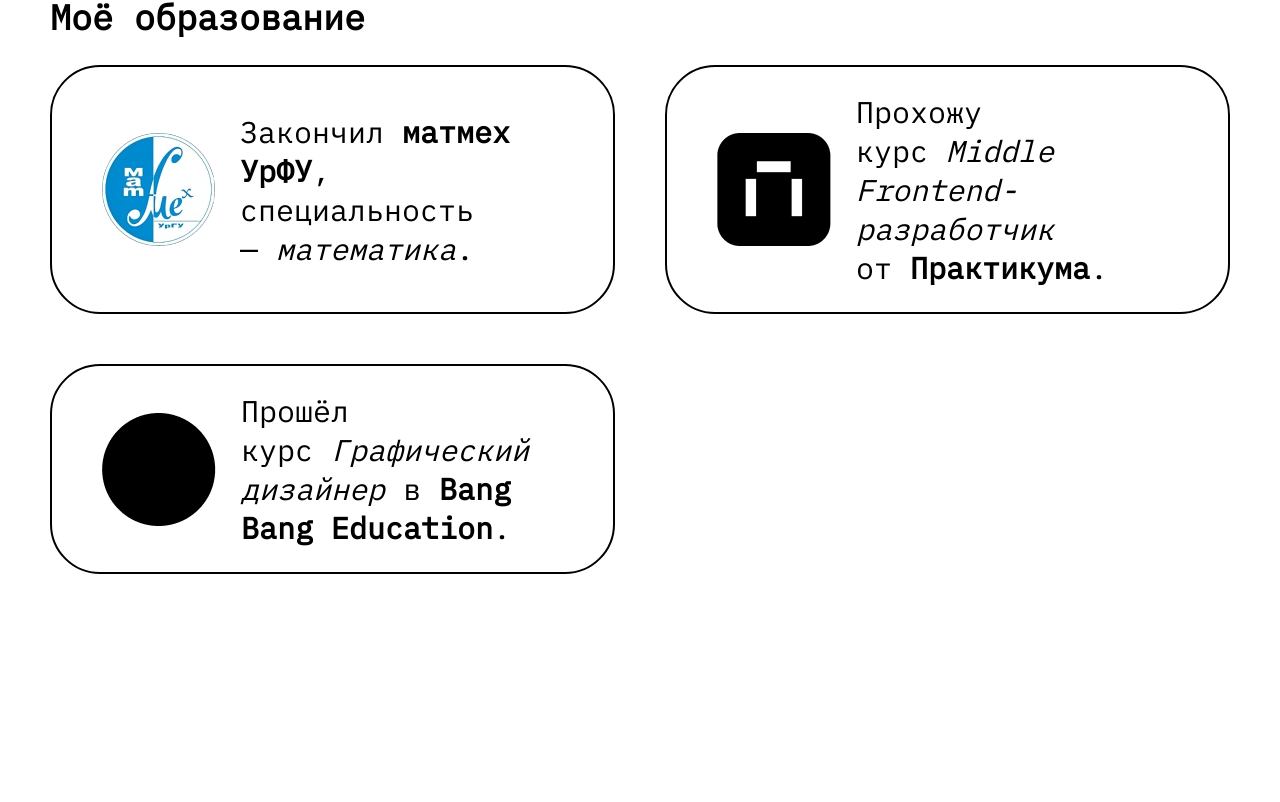
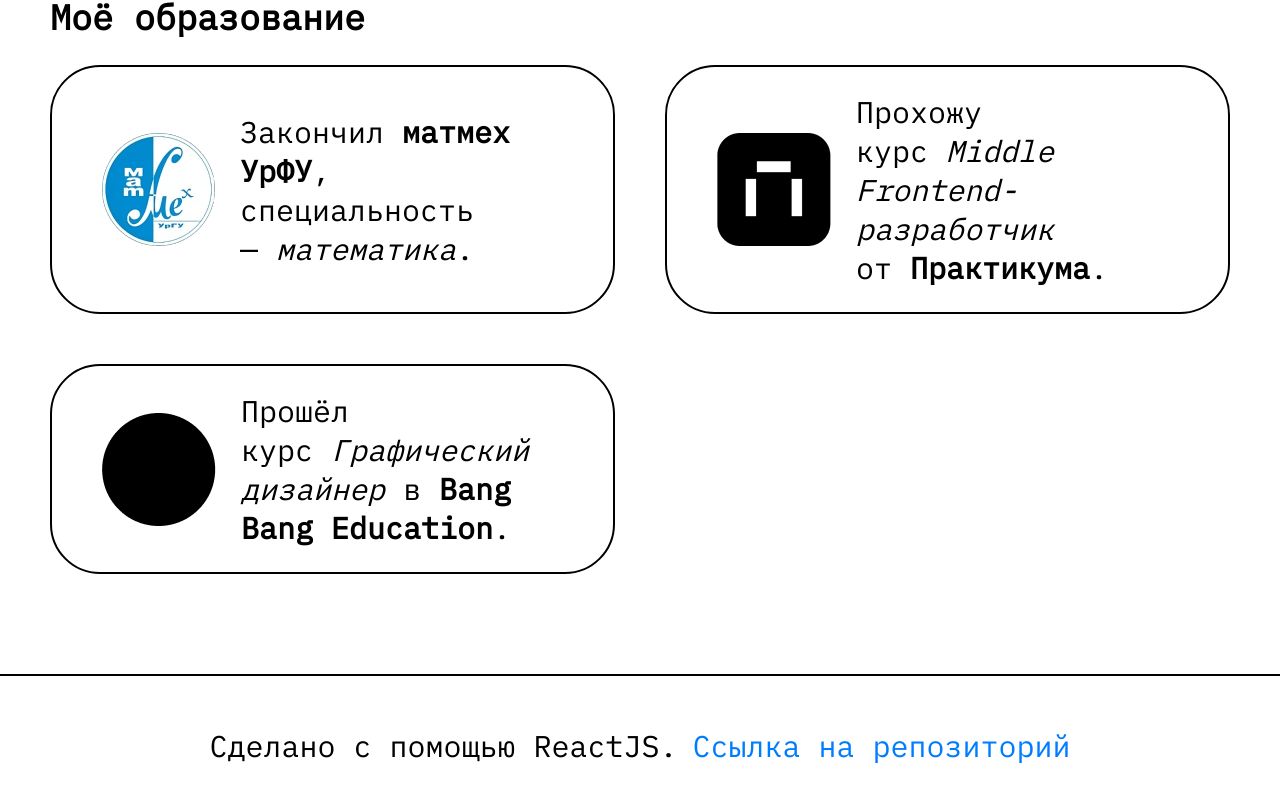
Before and after one commit to VlAnton/portfolio.vlasov.anton, a React (Create React App) app: page /about in a window 1280 px wide. Shown: the part 1188-1990 px from the top of the page. Before the commit the page ends 1862 px from the top, so only its background shows below. Built offline with nearby package versions, Linux system fonts and the light colour scheme.

Commit message:
footer done + refactor

```diff
--- /dev/null
+++ b/src/components/Footer/Footer.module.css
@@ -0,0 +1,23 @@
+.footer {
+  padding: 50px;
+  display: flex;
+  gap: 15px;
+  border-top: 2px solid #000;
+  justify-content: center;
+  height: var(--footer-height);
+  margin-top: auto;
+}
+
+.text,
+.link {
+  font-size: 30px;
+}
+
+.text {
+  margin: 0;
+}
+
+.link {
+  color: #007cff;
+  text-decoration: none;
+}
--- /dev/null
+++ b/src/components/Footer/Footer.tsx
@@ -0,0 +1,18 @@
+import React from 'react'
+import classes from '@/components/Footer/Footer.module.css'
+
+export function Footer() {
+  return (
+    <footer className={classes.footer}>
+      <p className={classes.text}>Сделано с помощью ReactJS.</p>
+      <a
+        className={classes.link}
+        href="https://github.com/VlAnton/portfolio.vlasov.anton"
+        target="_blank"
+        rel="noreferrer"
+      >
+        Ссылка на репозиторий
+      </a>
+    </footer>
+  )
+}
--- a/src/components/Header/Header.module.css
+++ b/src/components/Header/Header.module.css
@@ -2,10 +2,14 @@
   padding: 50px;
   border-bottom: 2px solid #000;
   display: flex;
+  height: var(--header-height);
+  justify-content: center;
+}
+
+.headerContent {
+  display: flex;
   gap: 100px;
-  height: 140.5px;
-  max-width: min(1920px, 100%);
-  margin: auto;
+  width: 1820px;
 }
 
 .header p {
--- a/src/components/Header/Header.tsx
+++ b/src/components/Header/Header.tsx
@@ -53,6 +53,7 @@
 
   return (
     <header className={classes.header}>
+      <div className={classes.headerContent}>
         <p className={classes.logo}>Антон Власов</p>
 
         <ul>
@@ -67,6 +68,7 @@
             </HeaderTab>
           ))}
         </ul>
+      </div>
     </header>
   )
 }
--- a/src/components/Layout.tsx
+++ /dev/null
@@ -1,12 +0,0 @@
-import { Header } from '@/components/Header/Header'
-import { Outlet } from 'react-router-dom'
-import React from 'react'
-
-export function Layout() {
-  return (
-    <>
-      <Header />
-      <Outlet />
-    </>
-  )
-}
--- /dev/null
+++ b/src/components/Layout/Layout.module.css
@@ -0,0 +1,6 @@
+.upperLevel {
+  display: flex;
+  flex-direction: column;
+  justify-content: space-between;
+  height: fit-content;
+}
--- /dev/null
+++ b/src/components/Layout/Layout.tsx
@@ -0,0 +1,17 @@
+import React from 'react'
+import { Header } from '@/components/Header/Header'
+import { Outlet } from 'react-router-dom'
+import { Footer } from '@/components'
+import classes from '@/components/Layout/Layout.module.css'
+
+export function Layout() {
+  return (
+    <>
+      <div className={classes.upperLevel}>
+        <Header />
+        <Outlet />
+      </div>
+      <Footer />
+    </>
+  )
+}
--- a/src/components/index.ts
+++ b/src/components/index.ts
@@ -1,4 +1,5 @@
 export { Header } from '@/components/Header/Header'
+export { Footer } from '@/components/Footer/Footer'
 export { HeaderTab } from '@/components/HeaderTab/HeaderTab'
-export { Layout } from '@/components/Layout'
+export { Layout } from '@/components/Layout/Layout'
 export { AboutCard } from '@/components/AboutCard/AboutCard'
--- a/src/index.css
+++ b/src/index.css
@@ -1,9 +1,15 @@
 @import '@/pages/index.css';
+
+:root {
+  --header-height: 140.5px;
+  --footer-height: 140.5px;
+}
 
 body {
   margin: 0;
-  width: 100vw;
-  height: 100vh;
+  width: 100%;
+  height: 100%;
+  min-height: 100%;
   font-family:
     'IBM Plex Mono',
     -apple-system,
@@ -21,10 +27,13 @@
   -moz-osx-font-smoothing: grayscale;
 }
 
-#root {
-  height: 100%;
-}
-
 body * {
   box-sizing: border-box;
 }
+
+#root {
+  display: flex;
+  flex-direction: column;
+  justify-content: space-between;
+  height: 100vh;
+}
--- a/src/pages/index.css
+++ b/src/pages/index.css
@@ -3,9 +3,9 @@
   flex-direction: column;
   gap: 75px;
   padding: 100px 50px;
+  width: 1920px;
   max-width: min(1920px, 100%);
   margin: auto;
-  height: fit-content;
 }
 
 .main-header {
```
Lines whose indentation alone changed are shown as unchanged.
